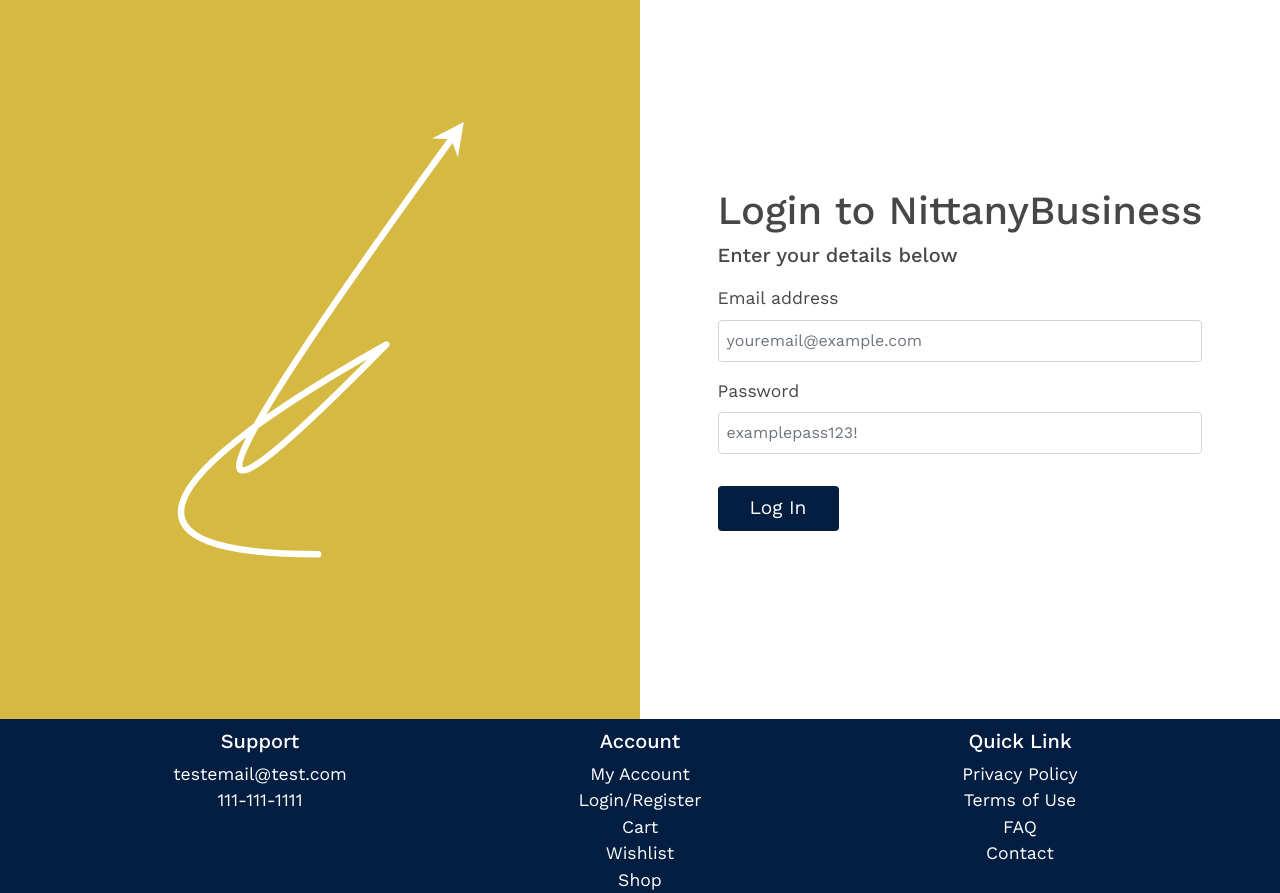
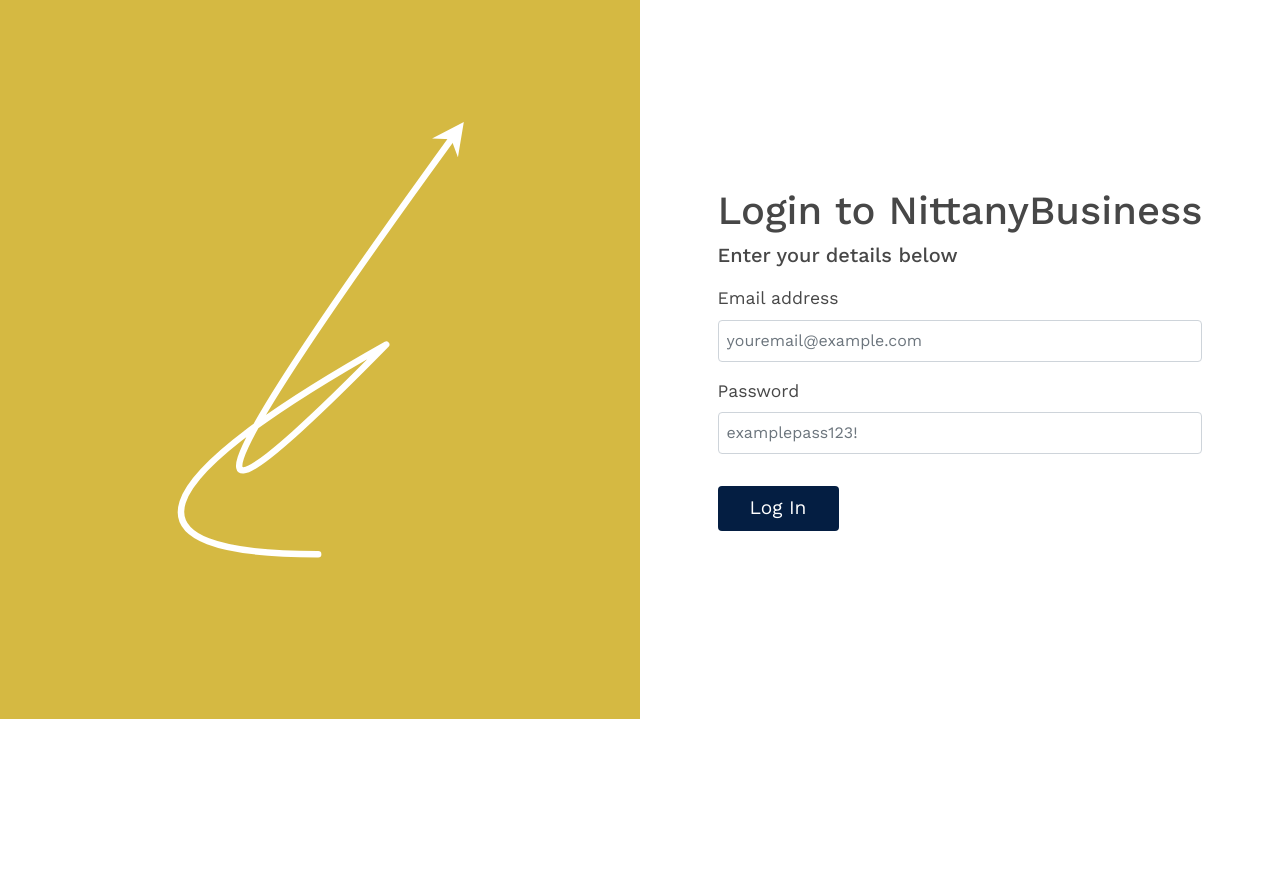
Before and after one commit to EdisonYCA/NittanyBusiness, a Flask app: page /login/ in a window 1280 px wide. Shown: the part 78-971 px from the top of the page. After the commit the page ends 797 px from the top, so only its background shows below. Run offline with Flask 3, Linux system fonts and the light colour scheme; some libraries are stand-ins or nearby versions; some web fonts are replaced.

Commit message:
Got rid of unused CSS elements in login.css. Got rid of footer across of pages.

```diff
--- a/app/static/styles/global.css
+++ b/app/static/styles/global.css
@@ -13,13 +13,6 @@ nav {
     display: flex;
 }
 
-.footer-section {
-    color: white;
-    width: 100vw;
-    height: 27vh;
-    background-color: #041E42;
-}
-
 .footer-container {
     width: 100%;
     background-color: #041E42;
--- a/app/static/styles/login.css
+++ b/app/static/styles/login.css
@@ -2,26 +2,6 @@
     width: 100%;
     height: 75%;
     background-color: blue;
-}
-
-.footer-section {
-    width: 100%;
-    height: 25%;
-}
-
-.footer-container {
-    width: 100%;
-    background-color: #041E42;
-    display: flex;
-    flex-direction: column;
-    justify-content: center;
-    align-content: center;
-}
-
-.content-container {
-    width: 100vw;
-    height: 100vh;
-    background-color: red;
 }
 
 .login-img-container {
--- a/app/templates/base.html
+++ b/app/templates/base.html
@@ -7,7 +7,7 @@
           integrity="sha384-Gn5384xqQ1aoWXA+058RXPxPg6fy4IWvTNh0E263XmFcJlSAwiGgFAW/dAiS6JXm"
           crossorigin="anonymous">
     <link rel="stylesheet" href="/static/styles/global.css">
-    {%  block style %} {% endblock %}
+    {% block style %} {% endblock %}
     <link rel="preconnect" href="https://fonts.googleapis.com">
     <link rel="preconnect" href="https://fonts.gstatic.com" crossorigin>
     <link href="https://fonts.googleapis.com/css2?family=DM+Serif+Text:ital@0;1&family=Work+Sans:ital,wght@0,100..900;1,100..900&display=swap"
@@ -30,9 +30,6 @@
 <section class="main-section">
     {% block main_content %} {% endblock %}
 </section>
-<section class="footer-section">
-    {% block footer_content %} {% endblock %}
-</section>
 <script src="https://code.jquery.com/jquery-3.2.1.slim.min.js"
         integrity="sha384-KJ3o2DKtIkvYIK3UENzmM7KCkRr/rE9/Qpg6aAZGJwFDMVNA/GpGFF93hXpG5KkN"
         crossorigin="anonymous"></script>
--- a/app/templates/index.html
+++ b/app/templates/index.html
@@ -7,7 +7,7 @@
     <li class="nav-item">
         <a class="nav-link" href="#">About</a>
     </li>
-    <li class="nav-item active">
+    <li class="nav-item">
         <a class="nav-link" href="{{ url_for("login.index") }}">Login</a>
     </li>
     <li class="nav-item">
--- a/app/templates/login/index.html
+++ b/app/templates/login/index.html
@@ -2,7 +2,7 @@
 
 {% block style %}
     <link rel="stylesheet" href="{{ url_for('static', filename='styles/login.css') }}">
-{% endblock  %}
+{% endblock %}
 
 {% block navbar_content %}
     <li class="nav-item active">
@@ -43,62 +43,3 @@
         </div>
     </div>
 {% endblock %}
-
-{% block footer_content %}
-    <div class="container text-center">
-        <div class="row">
-            <div class="col">
-                <h5>Support</h5>
-            </div>
-            <div class="col">
-                <h5>Account</h5>
-            </div>
-            <div class="col">
-                <h5>Quick Link</h5>
-            </div>
-        </div>
-        <div class="row">
-            <div class="col">
-                <div>
-                    testemail@test.com
-                </div>
-                <div>
-                    111-111-1111
-                </div>
-
-            </div>
-            <div class="col">
-                <div>
-                    <a href="#">My Account</a>
-                </div>
-                <div>
-                    <a href="#">Login/Register</a>
-                </div>
-                <div>
-                    <a href="#">Cart</a>
-                </div>
-                <div>
-                    <a href="#">Wishlist</a>
-                </div>
-                <div>
-                    <a href="#">Shop</a>
-                </div>
-
-            </div>
-            <div class="col">
-                <div>
-                    <a href="#">Privacy Policy</a>
-                </div>
-                <div>
-                    <a href="#">Terms of Use</a>
-                </div>
-                <div>
-                    <a href="#">FAQ</a>
-                </div>
-                <div>
-                    <a href="#">Contact</a>
-                </div>
-            </div>
-        </div>
-    </div>
-{% endblock %}
```
